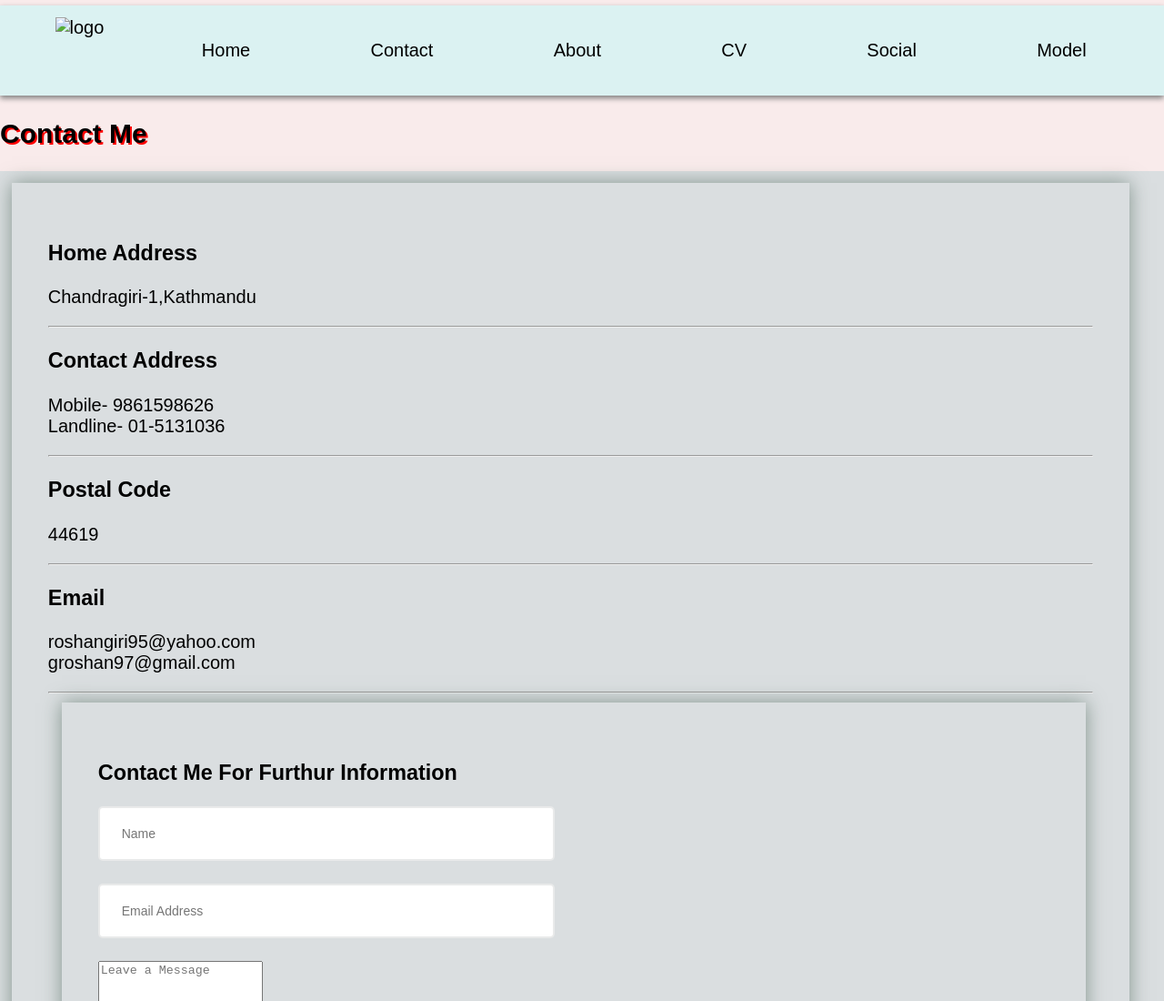
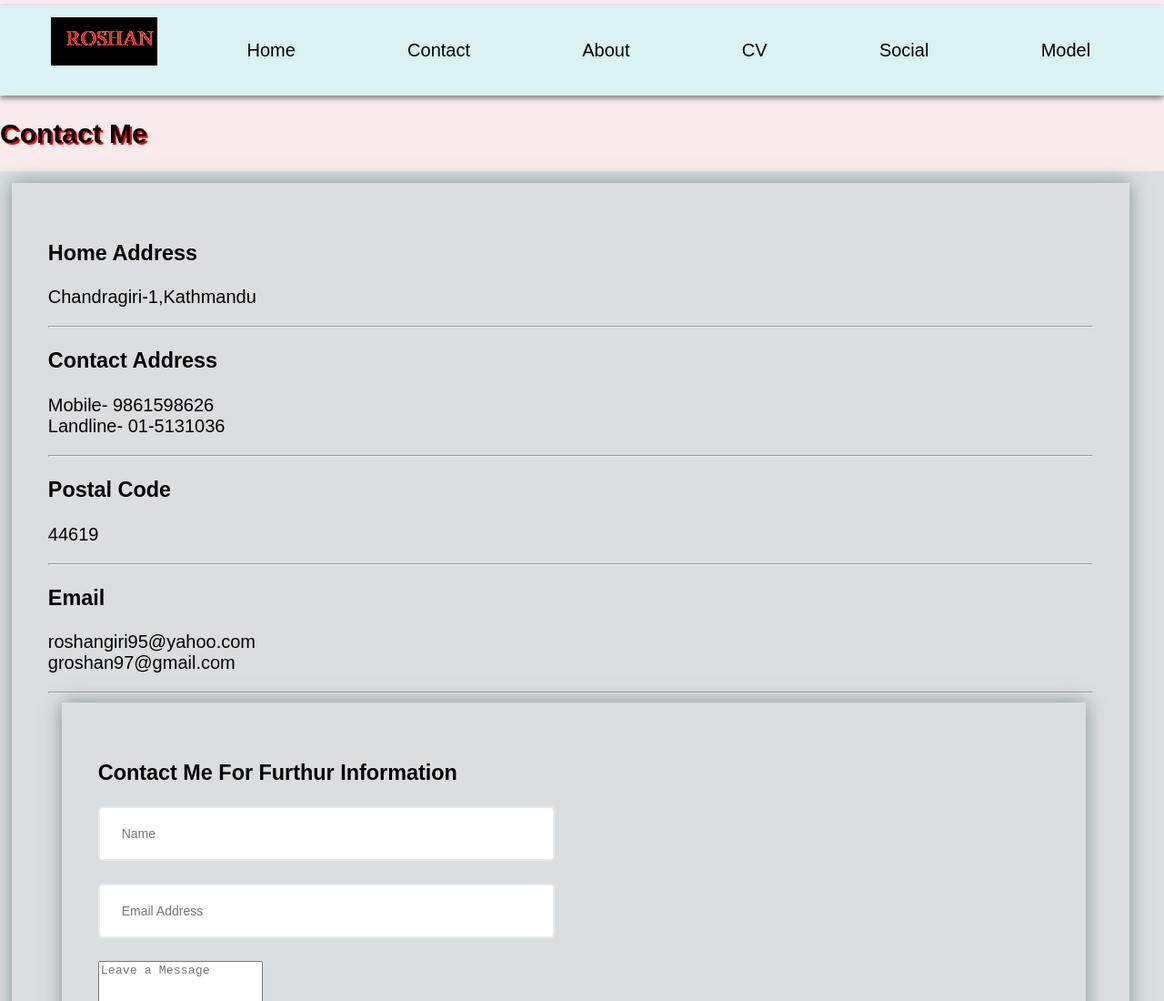
Before and after one commit to rosangiri07/csy1018, a plain HTML site: page contact.html in a window 1280 px wide. Shown: the top 1100 px of the page at 91% size. Drawn offline with Linux system fonts and the light colour scheme.

Commit message:
Update contact.html

```diff
--- a/contact.html
+++ b/contact.html
@@ -15,7 +15,7 @@
 			<div id="nav">
 				<ul>
 					<div class="Logo">
-			        <img src="images/logo1.png" alt="logo">
+			        <img src="logo1.png" alt="logo">
 		            </div>
 					<li><a href="index.html">Home</a></li>
 					<li><a href="contact.html">Contact</a></li>
```
